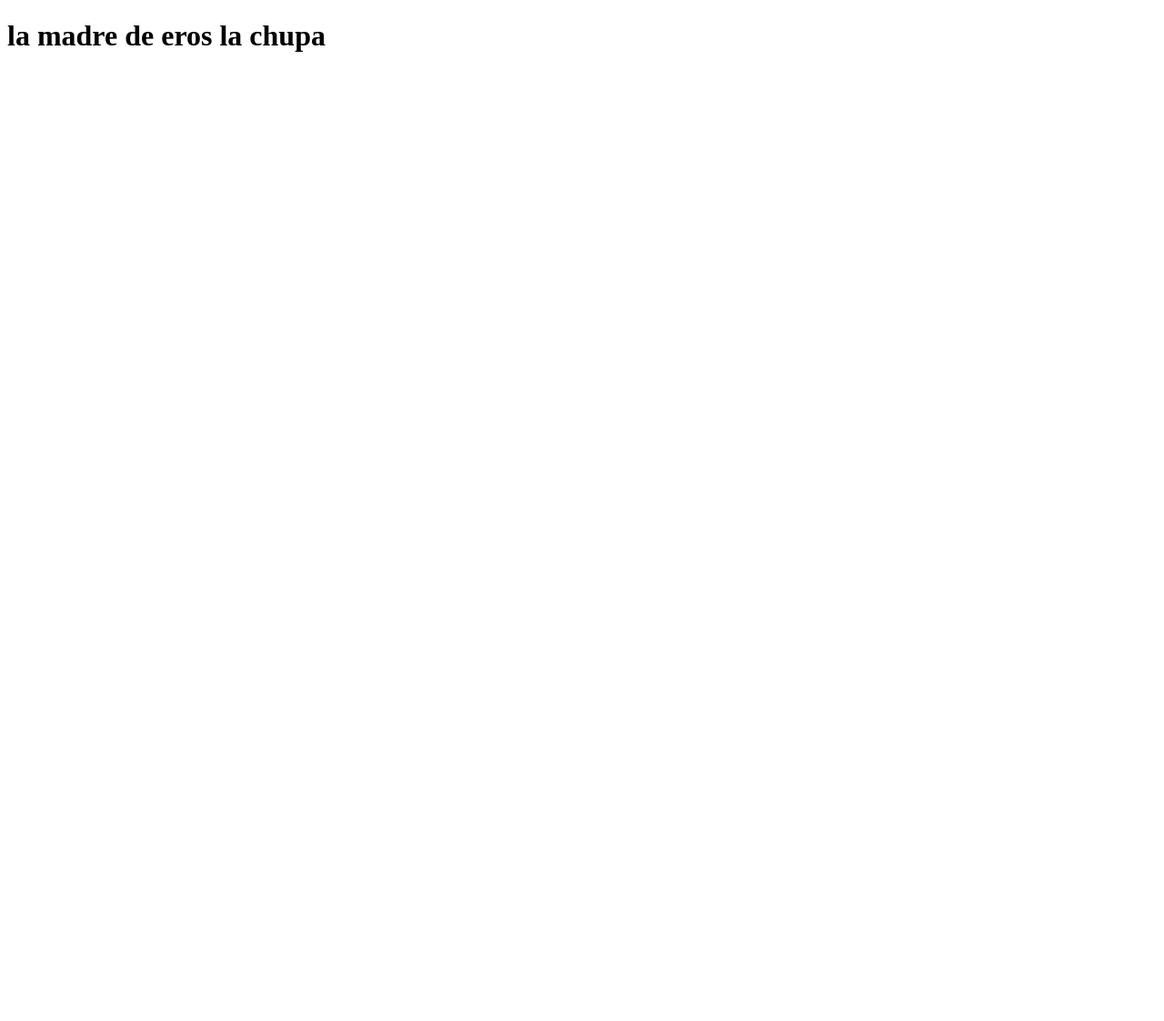
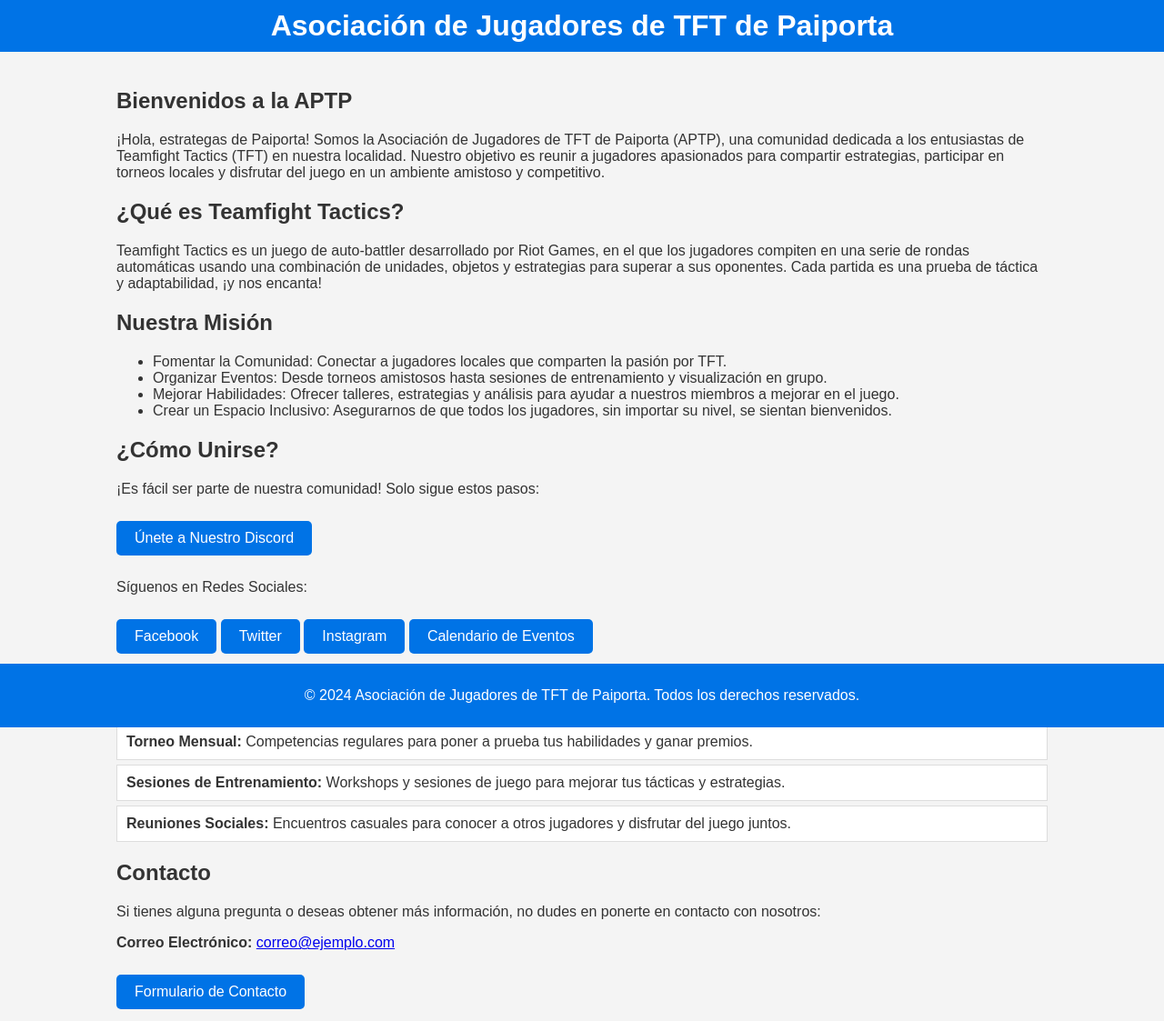
Before and after one commit to M4l01z05/DIW, a plain HTML site: page index.html in a window 1280 px wide. Shown: the whole page at 91% size. Before the commit the page ends 800 px from the top, so only its background shows below. Drawn offline with Linux system fonts and the light colour scheme.

Commit message:
introduccion

```diff
--- /dev/null
+++ b/css/styles.css
@@ -0,0 +1,64 @@
+body {
+    font-family: Arial, sans-serif;
+    margin: 0;
+    padding: 0;
+    background-color: #f4f4f4;
+    color: #333;
+}
+
+header {
+    background: #0073e6;
+    color: #fff;
+    padding: 10px 0;
+    text-align: center;
+}
+
+header h1 {
+    margin: 0;
+}
+
+.container {
+    width: 80%;
+    margin: 0 auto;
+    padding: 20px;
+}
+
+.btn {
+    display: inline-block;
+    padding: 10px 20px;
+    margin: 10px 0;
+    color: #fff;
+    background: #0073e6;
+    text-decoration: none;
+    border-radius: 5px;
+}
+
+.btn:hover {
+    background: #005bb5;
+}
+
+section {
+    margin-bottom: 20px;
+}
+
+.event-list {
+    list-style: none;
+    padding: 0;
+}
+
+.event-list li {
+    background: #fff;
+    border: 1px solid #ddd;
+    margin: 5px 0;
+    padding: 10px;
+}
+
+footer {
+    background: #0073e6;
+    color: #fff;
+    text-align: center;
+    padding: 10px 0;
+    position: fixed;
+    width: 100%;
+    bottom: 0;
+}
--- a/index.html
+++ b/index.html
@@ -1,11 +1,66 @@
 <!DOCTYPE html>
-<html lang="en">
+<html lang="es">
 <head>
     <meta charset="UTF-8">
     <meta name="viewport" content="width=device-width, initial-scale=1.0">
-    <title>Document</title>
+    <title>Asociación de Jugadores de TFT de Paiporta</title>
+    <link rel="stylesheet" href="css/styles.css">
 </head>
 <body>
-    <h1> la madre de eros la chupa</h1>
+    <header>
+        <h1>Asociación de Jugadores de TFT de Paiporta</h1>
+    </header>
+    <div class="container">
+        <section>
+            <h2>Bienvenidos a la APTP</h2>
+            <p>¡Hola, estrategas de Paiporta! Somos la Asociación de Jugadores de TFT de Paiporta (APTP), una comunidad dedicada a los entusiastas de Teamfight Tactics (TFT) en nuestra localidad. Nuestro objetivo es reunir a jugadores apasionados para compartir estrategias, participar en torneos locales y disfrutar del juego en un ambiente amistoso y competitivo.</p>
+        </section>
+
+        <section>
+            <h2>¿Qué es Teamfight Tactics?</h2>
+            <p>Teamfight Tactics es un juego de auto-battler desarrollado por Riot Games, en el que los jugadores compiten en una serie de rondas automáticas usando una combinación de unidades, objetos y estrategias para superar a sus oponentes. Cada partida es una prueba de táctica y adaptabilidad, ¡y nos encanta!</p>
+        </section>
+
+        <section>
+            <h2>Nuestra Misión</h2>
+            <ul>
+                <li>Fomentar la Comunidad: Conectar a jugadores locales que comparten la pasión por TFT.</li>
+                <li>Organizar Eventos: Desde torneos amistosos hasta sesiones de entrenamiento y visualización en grupo.</li>
+                <li>Mejorar Habilidades: Ofrecer talleres, estrategias y análisis para ayudar a nuestros miembros a mejorar en el juego.</li>
+                <li>Crear un Espacio Inclusivo: Asegurarnos de que todos los jugadores, sin importar su nivel, se sientan bienvenidos.</li>
+            </ul>
+        </section>
+
+        <section>
+            <h2>¿Cómo Unirse?</h2>
+            <p>¡Es fácil ser parte de nuestra comunidad! Solo sigue estos pasos:</p>
+            <a href="[Enlace al Discord]" class="btn">Únete a Nuestro Discord</a>
+            <p>Síguenos en Redes Sociales:</p>
+            <a href="[Enlace a Facebook]" class="btn">Facebook</a>
+            <a href="[Enlace a Twitter]" class="btn">Twitter</a>
+            <a href="[Enlace a Instagram]" class="btn">Instagram</a>
+            <a href="[Calendario de Eventos]" class="btn">Calendario de Eventos</a>
+        </section>
+
+        <section>
+            <h2>Nuestros Eventos</h2>
+            <ul class="event-list">
+                <li><strong>Torneo Mensual:</strong> Competencias regulares para poner a prueba tus habilidades y ganar premios.</li>
+                <li><strong>Sesiones de Entrenamiento:</strong> Workshops y sesiones de juego para mejorar tus tácticas y estrategias.</li>
+                <li><strong>Reuniones Sociales:</strong> Encuentros casuales para conocer a otros jugadores y disfrutar del juego juntos.</li>
+            </ul>
+        </section>
+
+        <section>
+            <h2>Contacto</h2>
+            <p>Si tienes alguna pregunta o deseas obtener más información, no dudes en ponerte en contacto con nosotros:</p>
+            <p><strong>Correo Electrónico:</strong> <a href="mailto:correo@ejemplo.com">correo@ejemplo.com</a></p>
+            <a href="[Enlace al Formulario]" class="btn">Formulario de Contacto</a>
+        </section>
+    </div>
+
+    <footer>
+        <p>&copy; 2024 Asociación de Jugadores de TFT de Paiporta. Todos los derechos reservados.</p>
+    </footer>
 </body>
 </html>
```
